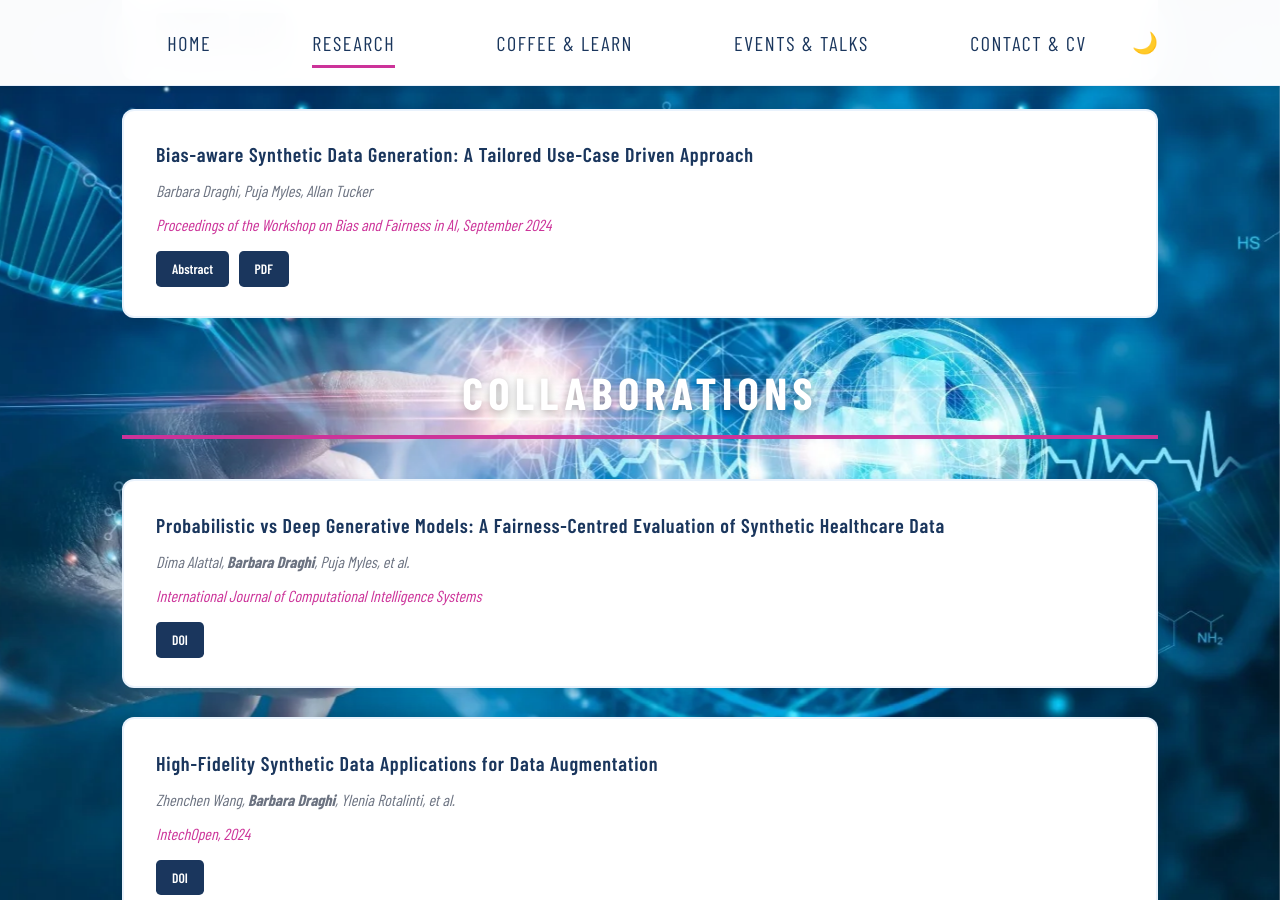
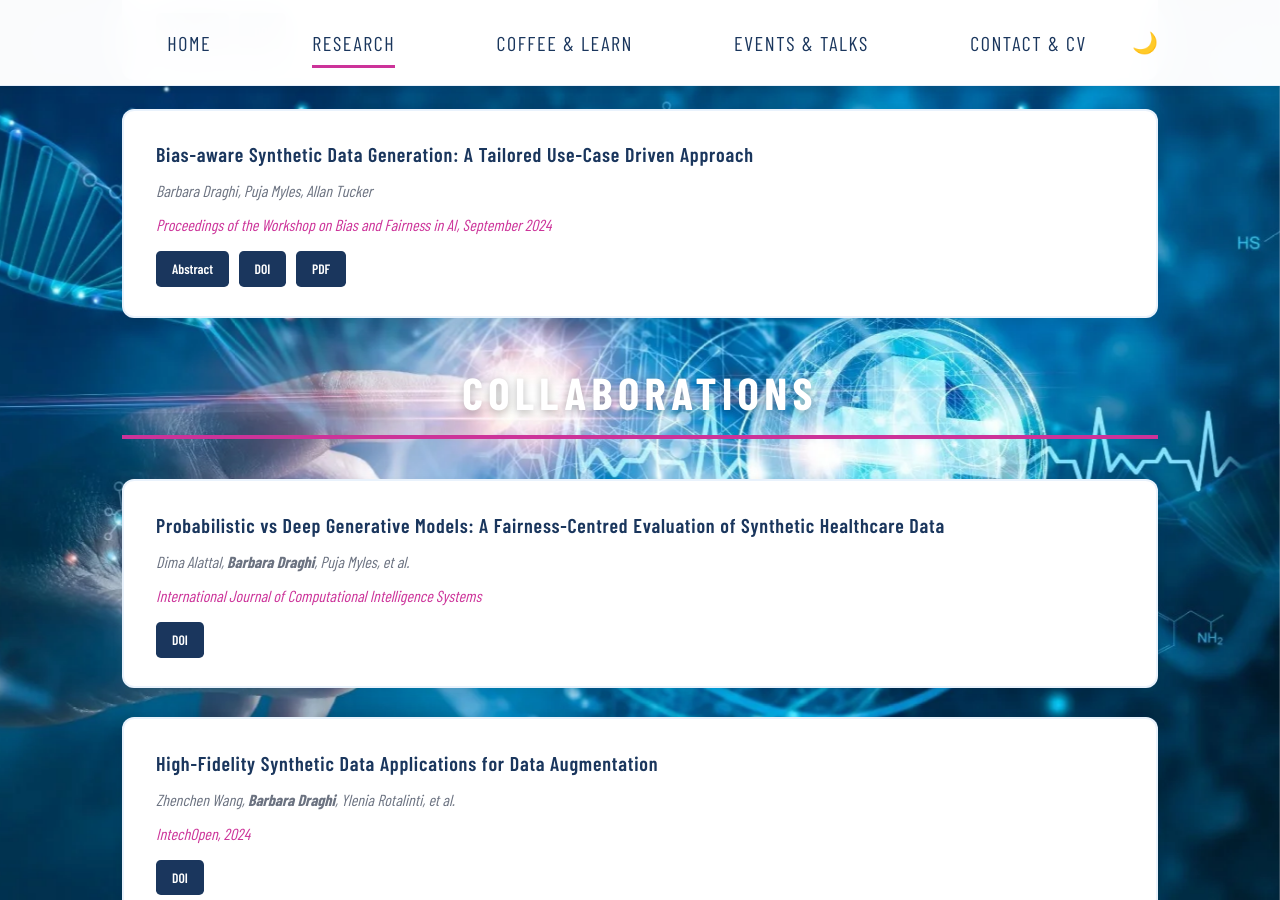
Before and after one commit to barbaraDraghi/barbaradraghi.github.io, a Jekyll site: the page built from pages/research.md, in a window 1280 px wide and 900 px high, scrolled down 623 px. Built offline with Jekyll 4.4.1, drawn with Linux system fonts in a browser that asks for light colours; some web fonts are replaced.

Commit message:
Add DOI to research paper details
Added DOI link for the research paper on bias-aware synthetic data generation.

```diff
--- a/pages/research.md
+++ b/pages/research.md
@@ -26,6 +26,7 @@ description: "Peer-reviewed research papers and collaborations."
      authors="Barbara Draghi, Puja Myles, Allan Tucker"
      journal="Proceedings of the Workshop on Bias and Fairness in AI, September 2024"
      pdf="https://drive.google.com/file/d/1ro7EKzs9Znp21t5RAC8fH6Jmr7nzW4Fz/view"
+     doi = "https://doi.org/10.1007/978-3-032-25308-8_9"
      abstract="The terms bias and fairness are often mistakenly used interchangeably in discussions about AI systems. This confusion is particularly problematic in healthcare, where biased data and models can lead to unfair treatment recommendations and diagnostic inaccuracies. Measuring bias and fairness is crucial to ensure equitable patient care and accurate diagnostics. This paper presents an approach to (1) quantify data biases using appropriate data-based metrics, and (2) use the findings of this analysis to guide a bias-aware synthetic data generation process  We also explore (3) the use of bias-aware synthetic data generators to address biases in three different use cases: one focusing on balancing labels, one on balancing sensitive attributes, and one addressing both simultaneously. Lastly, we propose an evaluation framework to assess data- and model-based metrics for quantifying fairness improvements. Our preliminary findings suggest that synthetic data generated using bias-aware generators can improve inclusivity, balance performance with fairness, and reduce representation bias, potentially contributing to more equitable healthcare outcomes. This study underscores the importance of aligning synthetic data generation with the intended research objectives and highlights the potential of robust synthetic data generators to meet diverse healthcare needs, thereby improving their overall utility."
   %}
 </section>
```
